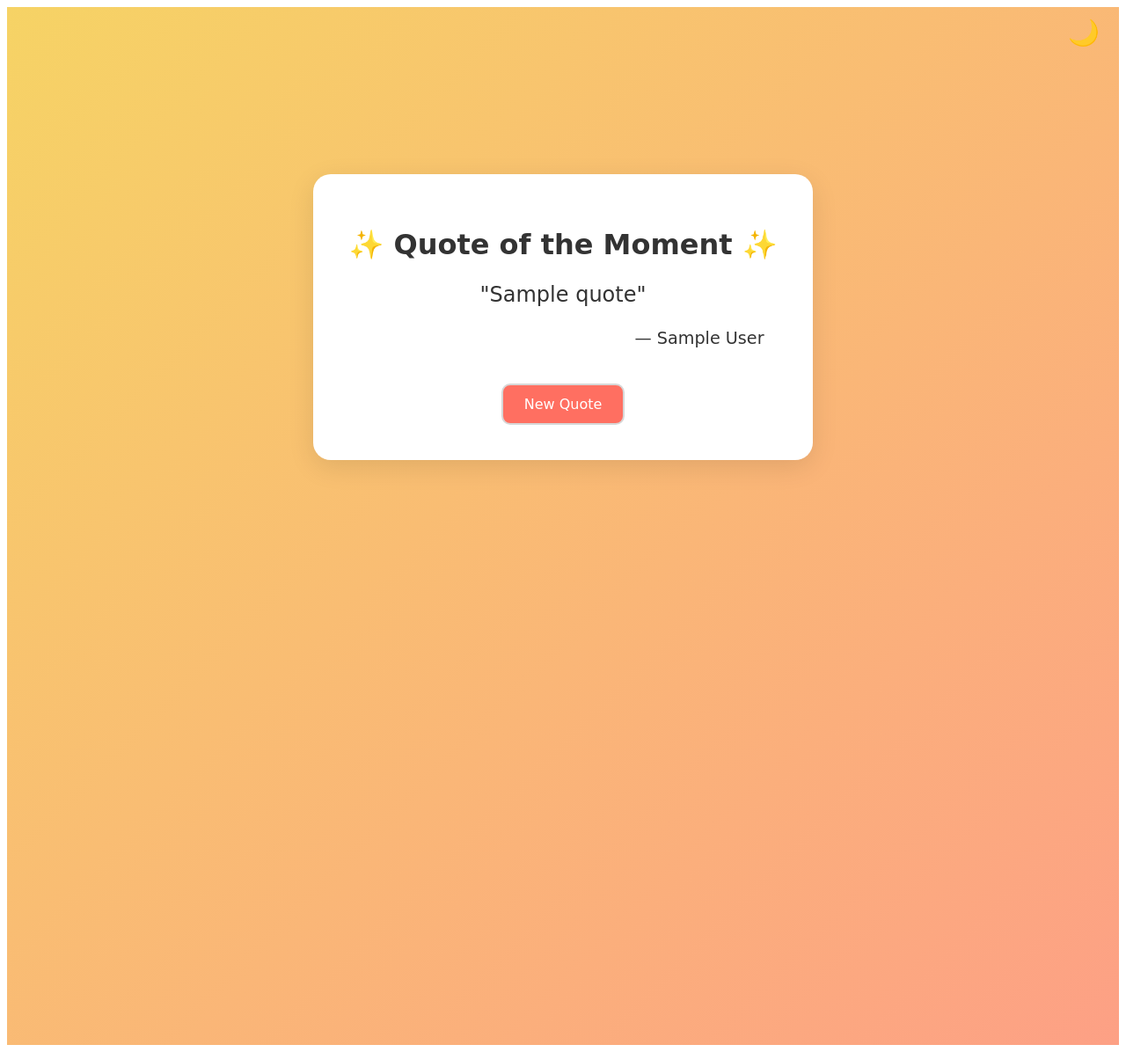
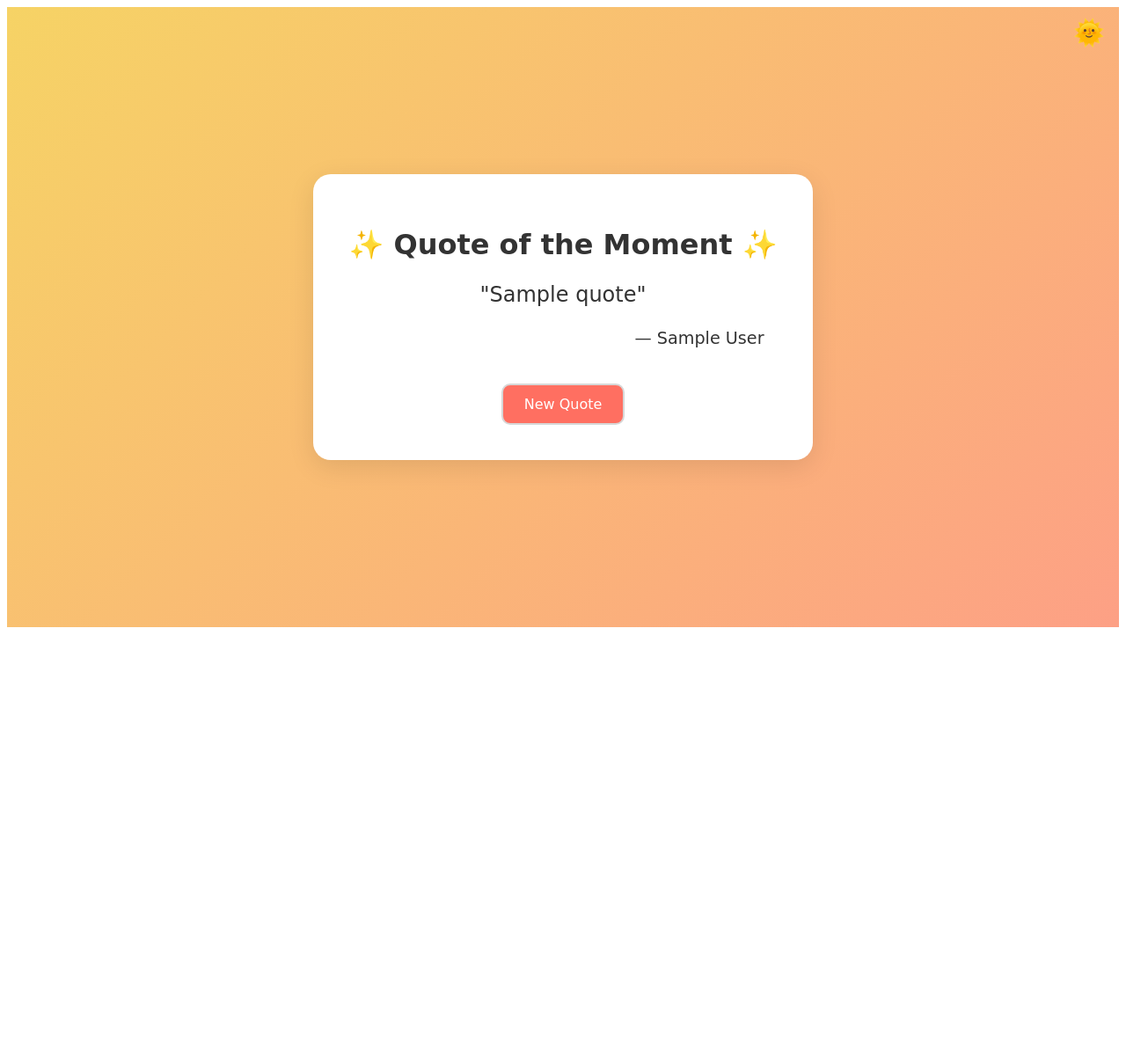
Before and after one commit to Pragnya-2411/quote-generator, a Flask app: template templates/index.html in a window 1280 px wide. Shown: the whole page at 88% size. After the commit the page ends 713 px from the top, so only its background shows below. Run offline with Flask 3, Linux system fonts and the light colour scheme; the template is opened without the code that fills it: most values are stand-ins (such as "Sample title", 1, 10 or a date in 2020); some web fonts are replaced.

Commit message:
Added 2 different icons for manual dark mode toggel

```diff
--- a/static/style.css
+++ b/static/style.css
@@ -13,7 +13,7 @@ body {
 .wrapper {
     background: linear-gradient(135deg, #f6d365, #fda085);
     transition: background 0.4s ease;
-    min-height: 100vh;
+    /* min-height: 100vh; */
     padding: 190px 100px;
 }
 
@@ -131,7 +131,7 @@ body {
 .theme-toggle-btn {
     position: absolute;
     top: 20px;
-    right: 30px;
+    right: 60px;
     cursor: pointer;
     font-size: 1.8rem;
     z-index: 1000;
@@ -156,3 +156,28 @@ body {
     border: 2px solid #2c2c2e;
     transition: background 0.3s ease;
 }
+
+/* Both icons stacked in same spot */
+.theme-toggle-btn .icon {
+    position: absolute;
+    transition: opacity 0.3s ease;
+}
+
+/* 🌞 visible by default (light mode) */
+.theme-toggle-btn .sun {
+    opacity: 1;
+}
+
+/* 🌙 hidden by default */
+.theme-toggle-btn .moon {
+    opacity: 0;
+}
+
+/* When dark mode is active — reverse visibility */
+#theme-toggle:checked ~ .wrapper .theme-toggle-btn .sun {
+    opacity: 0;
+}
+
+#theme-toggle:checked ~ .wrapper .theme-toggle-btn .moon {
+    opacity: 1;
+}
--- a/templates/index.html
+++ b/templates/index.html
@@ -11,7 +11,10 @@
 <body>
     <input type="checkbox" id="theme-toggle" hidden>
     <div class="wrapper">
-        <label for="theme-toggle" class="theme-toggle-btn">🌙</label>
+        <label for="theme-toggle" class="theme-toggle-btn">
+            <span class="icon sun">🌞</span>
+            <span class="icon moon">🌙</span>
+        </label>
         <div class="container">
             <h1>✨ Quote of the Moment ✨</h1>
             <div class="quote-box">
```
